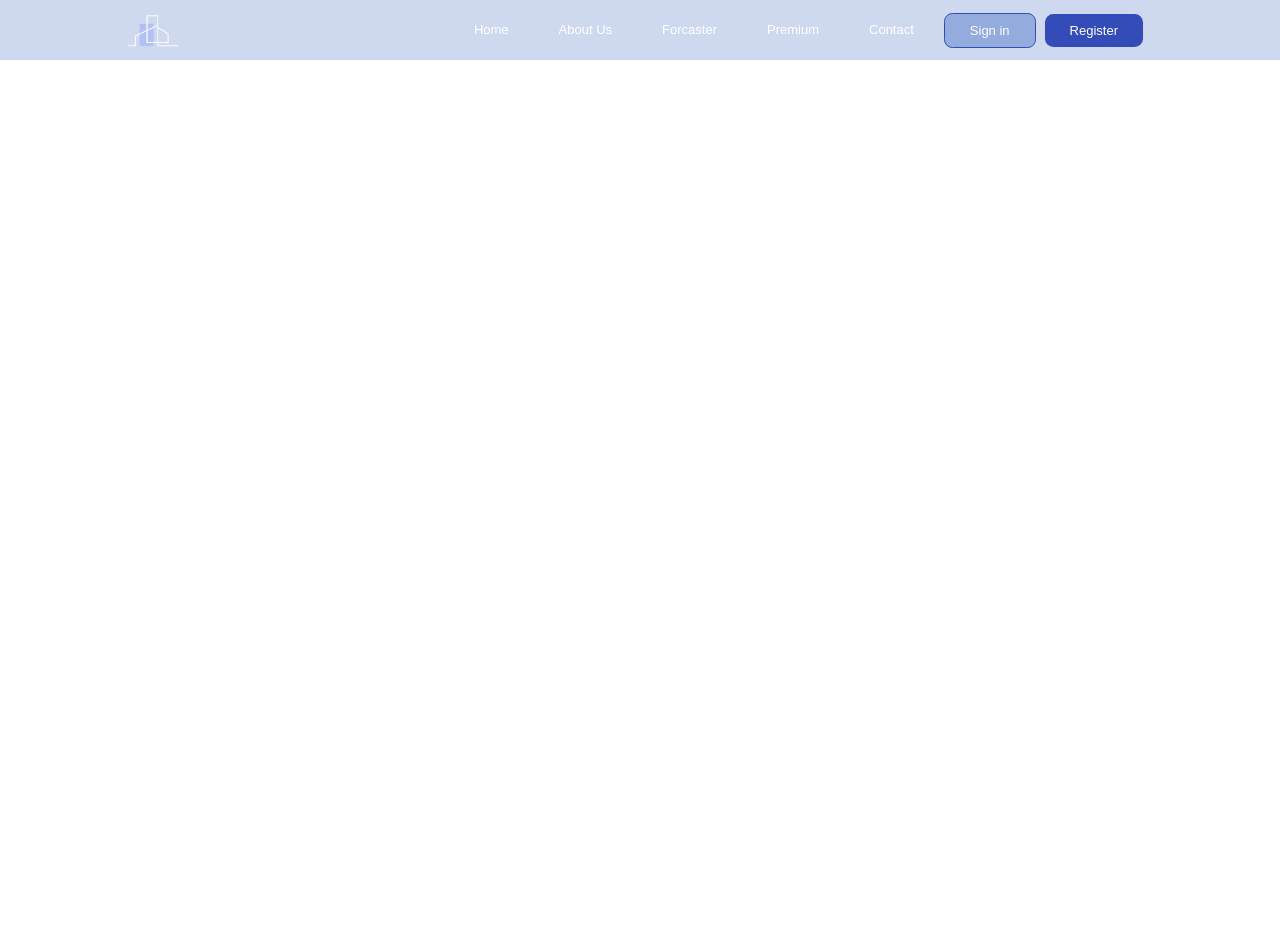
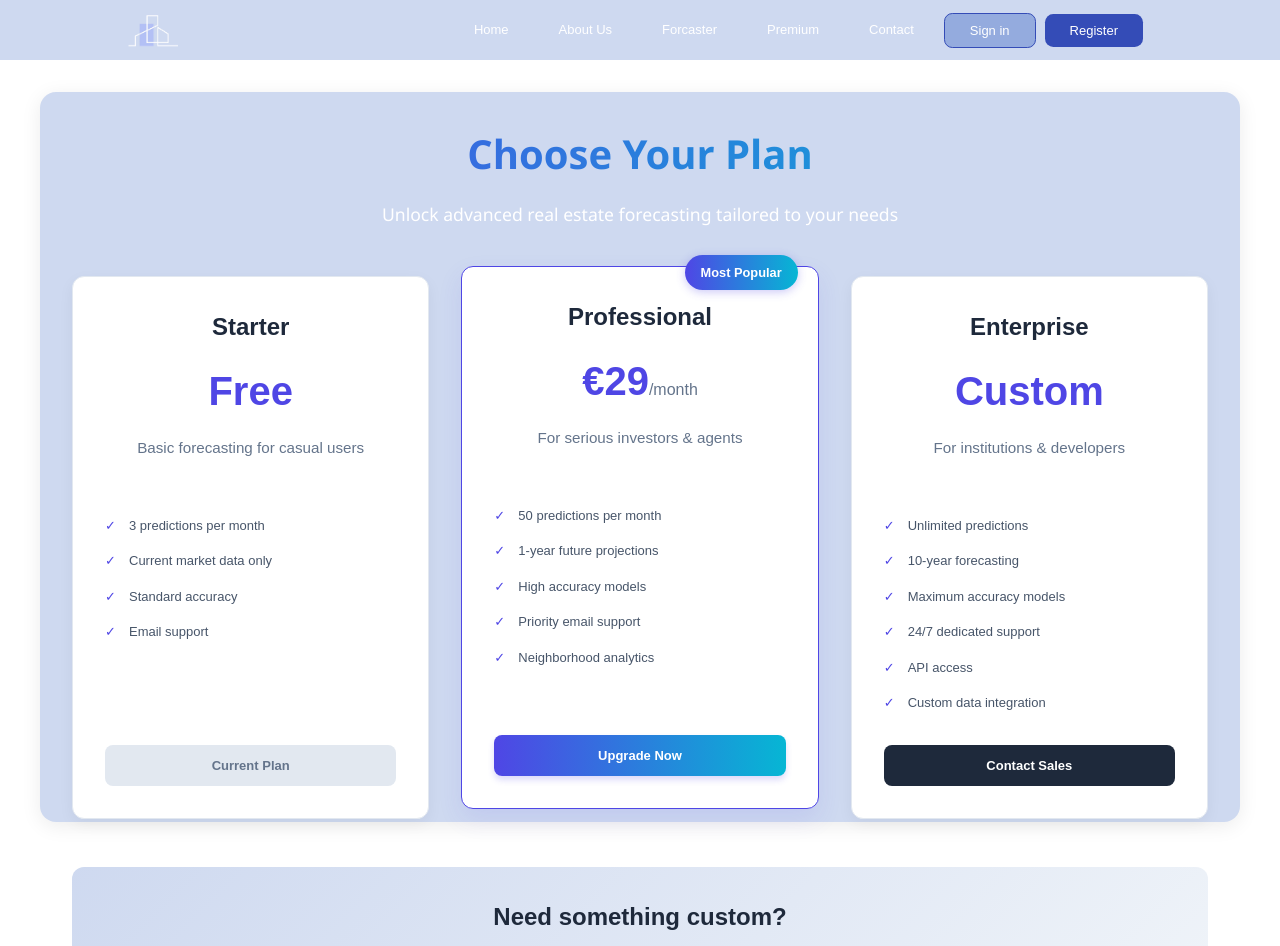
Before and after one commit to Wissal-Chbani/Real-Estate-Price-Forcaster, a React (Vite) app: page /premium in a window 1280 px wide. Shown: the top 946 px of the page. Before the commit the page ends 800 px from the top, so only its background shows below. Built offline with nearby package versions, Linux system fonts and the light colour scheme; a web font is replaced by a local one.

Commit message:
premium page added

```diff
--- a/src/App.jsx
+++ b/src/App.jsx
@@ -3,6 +3,7 @@ import Home from './pages/Home.jsx';
 import Forcaster from './pages/Forcaster.jsx';
 import Navbar from './components/Navbar.jsx';
 import AboutUs from './pages/AboutUs.jsx';
+import Premium from './pages/Premium.jsx';
 
 function App() {
   return (
@@ -12,6 +13,7 @@ function App() {
         <Route path="/" element={<Home />} />
         <Route path="/forcaster" element={<Forcaster />} />
         <Route path='/aboutus' element={<AboutUs />} />
+        <Route path='/premium' element={<Premium />} />
       </Routes>
     </Router>
   );
--- /dev/null
+++ b/src/pages/Premium.jsx
@@ -0,0 +1,73 @@
+import React from 'react';
+import '../styles/premium.css'
+
+const Premium = () => {
+  return (
+    <div className="premium-container">
+      <h1 className="premium-title">Choose Your Plan</h1>
+      <p className="premium-subtitle">Unlock advanced real estate forecasting tailored to your needs</p>
+
+      <div className="plans-grid">
+        {/* Free Plan */}
+        <div className="plan-card free-plan">
+          <div className="plan-header">
+            <h2 className="plan-name">Starter</h2>
+            <div className="plan-price">Free</div>
+            <p className="plan-description">Basic forecasting for casual users</p>
+          </div>
+          <ul className="plan-features">
+            <li>3 predictions per month</li>
+            <li>Current market data only</li>
+            <li>Standard accuracy</li>
+            <li>Email support</li>
+          </ul>
+          <button className="plan-button free-button">Current Plan</button>
+        </div>
+
+        {/* Individual Plan */}
+        <div className="plan-card individual-plan highlighted">
+          <div className="plan-badge">Most Popular</div>
+          <div className="plan-header">
+            <h2 className="plan-name">Professional</h2>
+            <div className="plan-price">€29<span>/month</span></div>
+            <p className="plan-description">For serious investors & agents</p>
+          </div>
+          <ul className="plan-features">
+            <li>50 predictions per month</li>
+            <li>1-year future projections</li>
+            <li>High accuracy models</li>
+            <li>Priority email support</li>
+            <li>Neighborhood analytics</li>
+          </ul>
+          <button className="plan-button primary-button">Upgrade Now</button>
+        </div>
+
+        {/* Enterprise Plan */}
+        <div className="plan-card enterprise-plan">
+          <div className="plan-header">
+            <h2 className="plan-name">Enterprise</h2>
+            <div className="plan-price">Custom</div>
+            <p className="plan-description">For institutions & developers</p>
+          </div>
+          <ul className="plan-features">
+            <li>Unlimited predictions</li>
+            <li>10-year forecasting</li>
+            <li>Maximum accuracy models</li>
+            <li>24/7 dedicated support</li>
+            <li>API access</li>
+            <li>Custom data integration</li>
+          </ul>
+          <button className="plan-button enterprise-button">Contact Sales</button>
+        </div>
+      </div>
+
+      <div className="enterprise-cta">
+        <h3>Need something custom?</h3>
+        <p>Our team can build tailored forecasting solutions for your specific requirements.</p>
+        <button className="cta-button">Request Consultation</button>
+      </div>
+    </div>
+  );
+};
+
+export default Premium;
--- /dev/null
+++ b/src/styles/premium.css
@@ -0,0 +1,226 @@
+/* Premium.css */
+.premium-container {
+    max-width: 1200px;
+    margin: 2rem auto;
+    padding: 2rem;
+    font-family: 'Segoe UI', 'Roboto', 'Oxygen', sans-serif;
+    color: #2d3748;
+    background-color: rgba(25, 76, 183, 0.21);
+    border-radius: 16px;
+    box-shadow: 0 4px 20px rgba(0, 0, 0, 0.08);
+  }
+
+  .premium-title {
+    font-size: 2.5rem;
+    font-weight: 700;
+    text-align: center;
+    margin-bottom: 1rem;
+    background: linear-gradient(90deg, #4f46e5, #06b6d4);
+    -webkit-background-clip: text;
+    background-clip: text;
+    color: transparent;
+  }
+
+  .premium-subtitle {
+    font-size: 1.1rem;
+    text-align: center;
+    color: white;
+    max-width: 600px;
+    margin: 0 auto 3rem;
+    line-height: 1.6;
+  }
+
+  .plans-grid {
+    display: grid;
+    grid-template-columns: repeat(auto-fit, minmax(300px, 1fr));
+    gap: 2rem;
+    margin-bottom: 3rem;
+  }
+
+  .plan-card {
+    background: white;
+    border-radius: 12px;
+    padding: 2rem;
+    box-shadow: 0 5px 15px rgba(0, 0, 0, 0.05);
+    transition: all 0.3s ease;
+    position: relative;
+    border: 1px solid #e2e8f0;
+    display: flex;
+    flex-direction: column;
+  }
+
+  .plan-card.highlighted {
+    transform: translateY(-10px);
+    border: 1px solid #4f46e5;
+    box-shadow: 0 10px 25px rgba(79, 70, 229, 0.1);
+  }
+
+  .plan-badge {
+    position: absolute;
+    top: -12px;
+    right: 20px;
+    background: linear-gradient(90deg, #4f46e5, #06b6d4);
+    color: white;
+    padding: 0.5rem 1rem;
+    border-radius: 20px;
+    font-size: 0.8rem;
+    font-weight: 600;
+    box-shadow: 0 2px 10px rgba(79, 70, 229, 0.3);
+  }
+
+  .plan-header {
+    margin-bottom: 1.5rem;
+    text-align: center;
+  }
+
+  .plan-name {
+    font-size: 1.5rem;
+    font-weight: 600;
+    color: #1e293b;
+    margin-bottom: 0.5rem;
+  }
+
+  .plan-price {
+    font-size: 2.5rem;
+    font-weight: 700;
+    color: #4f46e5;
+    margin: 1rem 0;
+  }
+
+  .plan-price span {
+    font-size: 1rem;
+    font-weight: 400;
+    color: #64748b;
+  }
+
+  .plan-description {
+    color: #64748b;
+    font-size: 0.95rem;
+  }
+
+  .plan-features {
+    flex-grow: 1;
+    margin: 1.5rem 0;
+    padding: 0;
+    list-style: none;
+  }
+
+  .plan-features li {
+    padding: 0.5rem 0;
+    color: #475569;
+    position: relative;
+    padding-left: 1.5rem;
+  }
+
+  .plan-features li:before {
+    content: "✓";
+    position: absolute;
+    left: 0;
+    color: #4f46e5;
+    font-weight: bold;
+  }
+
+  .plan-button {
+    width: 100%;
+    padding: 0.8rem;
+    border-radius: 8px;
+    font-weight: 600;
+    text-align: center;
+    transition: all 0.3s ease;
+    border: none;
+    cursor: pointer;
+    margin-top: auto;
+  }
+
+  .free-button {
+    background: #e2e8f0;
+    color: #64748b;
+  }
+
+  .primary-button {
+    background: linear-gradient(90deg, #4f46e5, #06b6d4);
+    color: white;
+    box-shadow: 0 4px 6px rgba(79, 70, 229, 0.2);
+  }
+
+  .primary-button:hover {
+    transform: translateY(-2px);
+    box-shadow: 0 6px 12px rgba(79, 70, 229, 0.3);
+  }
+
+  .enterprise-button {
+    background: #1e293b;
+    color: white;
+  }
+
+  .enterprise-button:hover {
+    background: #0f172a;
+  }
+
+  .enterprise-cta {
+    text-align: center;
+    padding: 2rem;
+    background: linear-gradient(135deg, rgba(25, 76, 183, 0.21) 0%, #f1f5f9 100%);
+    border-radius: 12px;
+  }
+
+  .enterprise-cta h3 {
+    font-size: 1.5rem;
+    color: #1e293b;
+    margin-bottom: 0.5rem;
+  }
+
+  .enterprise-cta p {
+    color: #475569;
+    margin-bottom: 1.5rem;
+    max-width: 600px;
+    margin-left: auto;
+    margin-right: auto;
+  }
+
+  .cta-button {
+    display: inline-block;
+    padding: 0.8rem 2rem;
+    background: linear-gradient(90deg, #4f46e5, #06b6d4);
+    color: white;
+    border-radius: 8px;
+    font-weight: 600;
+    text-decoration: none;
+    transition: all 0.3s ease;
+    box-shadow: 0 4px 6px rgba(79, 70, 229, 0.2);
+    border: none;
+    cursor: pointer;
+  }
+
+  .cta-button:hover {
+    transform: translateY(-2px);
+    box-shadow: 0 8px 15px rgba(79, 70, 229, 0.3);
+  }
+
+  /* Responsive Design */
+  @media (max-width: 768px) {
+    .plans-grid {
+      grid-template-columns: 1fr;
+      max-width: 400px;
+      margin-left: auto;
+      margin-right: auto;
+    }
+
+    .plan-card.highlighted {
+      transform: none;
+    }
+
+    .premium-title {
+      font-size: 2rem;
+    }
+  }
+
+  @media (max-width: 480px) {
+    .premium-container {
+      padding: 1.5rem;
+    }
+
+    .plan-card {
+      padding: 1.5rem;
+    }
+  }
```
